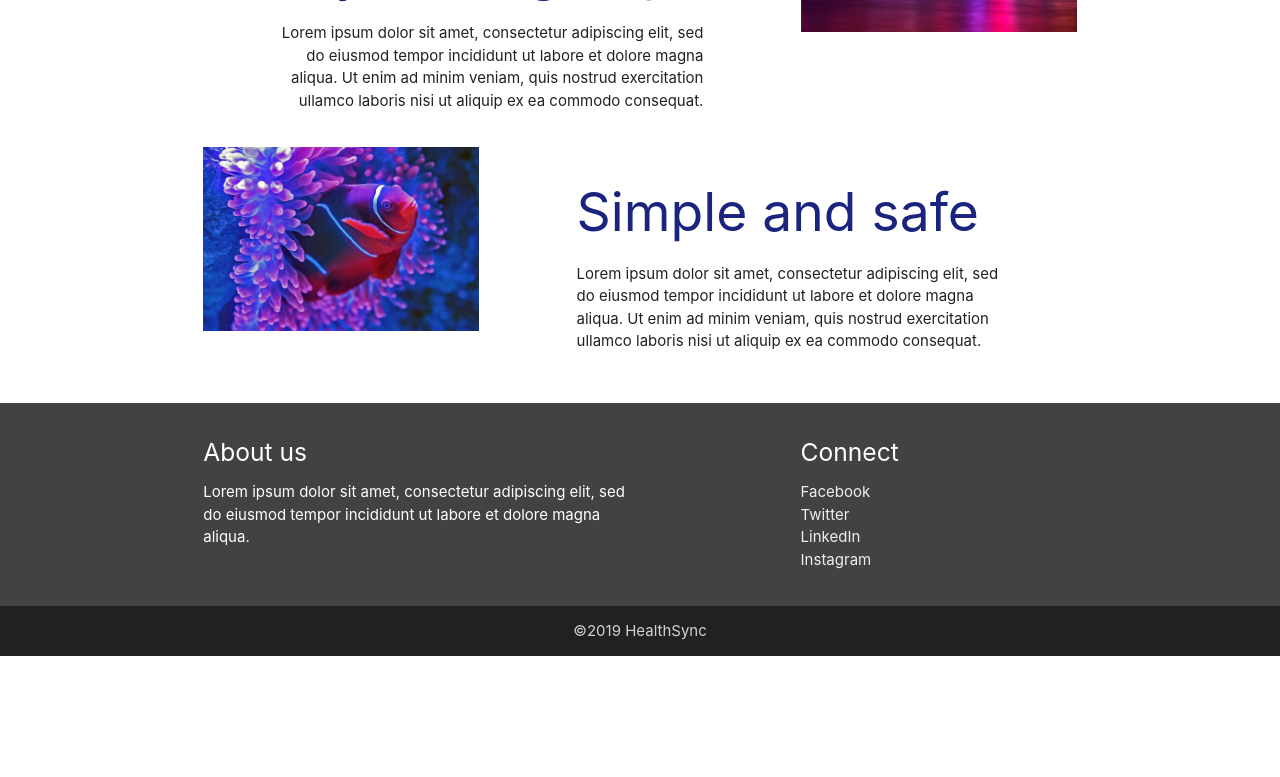
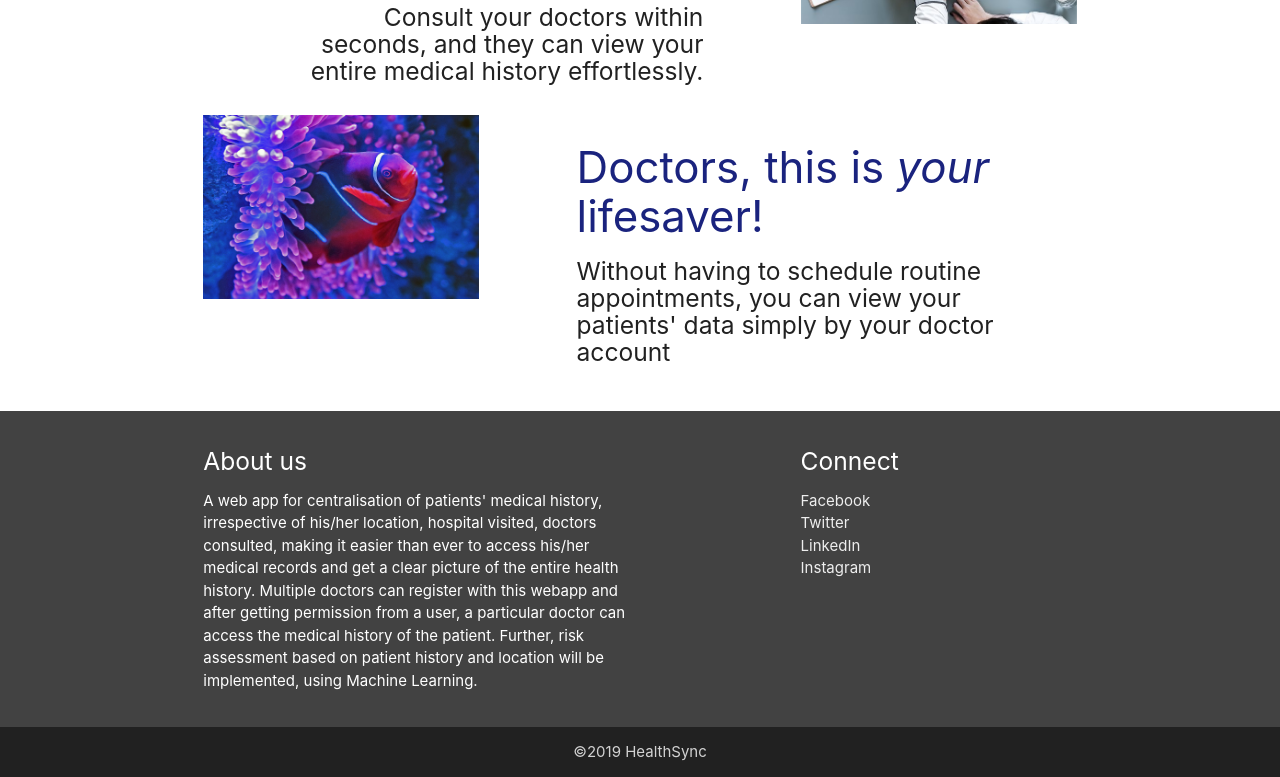
Before and after one commit to VedantParanjape/VJTICrackers, a Flask app: page / in a window 1280 px wide. Shown: the part 972-1749 px from the top of the page. Before the commit the page ends 1628 px from the top, so only its background shows below. Run offline with Flask 2, Linux system fonts and the light colour scheme; parts of the project's set-up code (start-up, migrations or seed data) failed here and were passed over; some libraries are stand-ins or nearby versions.

Commit message:
Fine tune

```diff
--- a/app/routes.py
+++ b/app/routes.py
@@ -11,11 +11,8 @@ from sqlalchemy.exc import IntegrityError
 @app.route('/', methods=['GET'])
 @app.route('/home')
 def home():
-    return render_template('home.html')
+    return render_template('home.html', title='Home')
 
-@app.route('/about')
-def about():
-    return render_template('about.html')
 
 @app.route('/login', methods=['GET'])
 def login():
@@ -25,7 +22,7 @@ def login():
     form_patient = LoginForm()
     form_doctor = LoginForm()
 
-    return render_template('login.html', form_patient=form_patient, form_doctor=form_doctor)
+    return render_template('login.html', form_patient=form_patient, form_doctor=form_doctor, title='Login')
 
 @app.route('/login_doctor', methods=['POST'])
 def login_doctor():
@@ -100,7 +97,7 @@ def register():
     form_patient = PatientRegistrationForm()
     form_doctor = DoctorRegistrationForm()
 
-    return render_template('register.html', form_patient=form_patient, form_doctor=form_doctor)
+    return render_template('register.html', form_patient=form_patient, form_doctor=form_doctor, title="Sign Up")
 
 @app.route('/register_patient', methods = ['POST'])
 def register_patient():
@@ -155,7 +152,7 @@ def generate_otp():
         db.session.rollback()
         return flash("Otp generation failed, Refresh to Try Again")
 
-    return render_template('generate_otp.html', otp=otp)
+    return render_template('generate_otp.html', otp=otp, title="OTP")
 
 @app.route('/add_patient_data')
 @login_required
@@ -164,7 +161,7 @@ def add_patient_data():
     patient_history = AddPatientHistory()
 
     if request.method == 'GET':
-        return render_template('add_patient_data.html', patient_history=patient_history)
+        return render_template('add_patient_data.html', patient_history=patient_history, title="Add Patient Data")
 
     patient_t = Patient.query.filter_by(otp = patient_history.otp_add.data)
 
@@ -188,13 +185,22 @@ def view_patient_history():
     otpform = AddOtp()
 
     if request.method == 'GET':
-        return render_template('validate_otp.html', otpform=otpform)
+        return render_template('validate_otp.html', otpform=otpform, title='Validate OTP')
 
     patient = Patient.query.filter_by(otp = otpform.otp_verify.data).first()
     if patient:
-        return render_template('patient_history.html')
+        return render_template('patient_history.html', title='Patient History')
 
 @app.route('/profile')
 @login_required
 def profile():
-    return render_template('profile.html')
+    return render_template('profile.html', title='Profile')
+
+
+@app.route('/analysis')
+@login_required
+def analysis():
+    if current_user.role == 'd':
+        return render_template('analysis.html', title='Your analysis')
+    else:
+        return redirect(url_for('home'))
--- a/app/templates/home.html
+++ b/app/templates/home.html
@@ -2,7 +2,7 @@
 {% block content %}
     <div class="parallax-container">
         <div class="parallax">
-            <img src="https://cdn.pixabay.com/photo/2018/04/23/11/13/computer-3343887_960_720.jpg" alt="home_doc" class="responsive-img">
+            <img src="{{url_for('static', filename='large.jpg')}}" alt="home_doc" class="responsive-img">
         </div>
     </div>
 
@@ -12,21 +12,21 @@
                 <img src="{{url_for('static', filename='portrait.jpg')}}" alt="" class="responsive-img materialboxed">
             </div>
             <div class="col s12 l6 offset-l1">
-                <h2 class="indigo-text text-darken-4">What we do</h2>
-                <p>
-                    Lorem ipsum dolor sit amet, consectetur adipiscing elit, sed do eiusmod tempor incididunt ut labore et dolore magna aliqua. Ut enim ad minim veniam, quis nostrud exercitation ullamco laboris nisi ut aliquip ex ea commodo consequat.
-                </p>
+                <h3 class="indigo-text text-darken-4">Never lose your medical records</h3>
+                <h5>
+                    Store your medical records on this platform, and have them with you anytime, anywhere.
+                </h5>
             </div>
         </div>
         <div class="row">
             <div class="col s12 l4 push-l7 offset-l1">
-                <img src="{{url_for('static', filename='city.jpg')}}" alt="" class="responsive-img materialboxed">
+                <img src="{{url_for('static', filename='healthcare.jpg')}}" alt="" class="responsive-img materialboxed">
             </div>
             <div class="col s12 l6 pull-l5 offset-l1 right-align">
-                <h2 class="indigo-text text-darken-4">Heathcare at your fingertips</h2>
-                <p>
-                    Lorem ipsum dolor sit amet, consectetur adipiscing elit, sed do eiusmod tempor incididunt ut labore et dolore magna aliqua. Ut enim ad minim veniam, quis nostrud exercitation ullamco laboris nisi ut aliquip ex ea commodo consequat.
-                </p>
+                <h3 class="indigo-text text-darken-4">Heathcare at your fingertips</h3>
+                <h5>
+                    Consult your doctors within seconds, and they can view your entire medical history effortlessly.
+                </h5>
             </div>
         </div>
         <div class="row">
@@ -34,10 +34,10 @@
                 <img src="{{url_for('static', filename='nature.jpg')}}" alt="" class="responsive-img materialboxed">
             </div>
             <div class="col s12 l6 offset-l1">
-                <h2 class="indigo-text text-darken-4">Simple and safe</h2>
-                <p>
-                    Lorem ipsum dolor sit amet, consectetur adipiscing elit, sed do eiusmod tempor incididunt ut labore et dolore magna aliqua. Ut enim ad minim veniam, quis nostrud exercitation ullamco laboris nisi ut aliquip ex ea commodo consequat.
-                </p>
+                <h3 class="indigo-text text-darken-4">Doctors, this is <em>your</em> lifesaver!</h3>
+                <h5>
+                    Without having to schedule routine appointments, you can view your patients' data simply by your doctor account
+                </h5>
             </div>
         </div>
     </section>
--- a/app/templates/layout.html
+++ b/app/templates/layout.html
@@ -11,7 +11,7 @@
   <link rel="stylesheet" href="https://cdnjs.cloudflare.com/ajax/libs/materialize/1.0.0-beta/css/materialize.min.css">
   <link rel="stylesheet" href="{{ url_for('static', filename='main.css') }}">
   <!-- <link rel="stylesheet" href="language.css"> -->
-  <title>VJTI Crackers</title>
+  <title>HealthSync-{{title}}</title>
   <style>
 
   </style>
@@ -26,7 +26,6 @@
                     <i class="material-icons">menu</i>
                 </a>
                 <ul class="right hide-on-med-and-down">
-                    <li><a href="/about">About</a></li>
                     {% if current_user.is_authenticated  %}
                         <li>{{current_user.name}}</li>
                         {% if current_user.role == "d" %}
@@ -80,7 +79,7 @@
             <div class="row">
                 <div class="col s12 l6">
                     <h5>About us</h5>
-                    <p>Lorem ipsum dolor sit amet, consectetur adipiscing elit, sed do eiusmod tempor incididunt ut labore et dolore magna aliqua. </p>
+                    <p>A web app for centralisation of patients' medical history, irrespective of his/her location, hospital visited, doctors consulted, making it easier than ever to access his/her medical records and get a clear picture of the entire health history. Multiple doctors can register with this webapp and after getting permission from a user, a particular doctor can access the medical history of the patient. Further, risk assessment based on patient history and location will be implemented, using Machine Learning. </p>
                 </div>
                 <div class="col s12 l4 offset-l2">
                     <h5>Connect</h5>
```
Also changed, not shown: app/templates/analysis.html (+7 -3 lines), app/templates/patient_history.html (+0 -26 lines), app.db, app/static/healthcare.jpg (added), app/static/large.jpg (added), app/templates/about.html (deleted).
